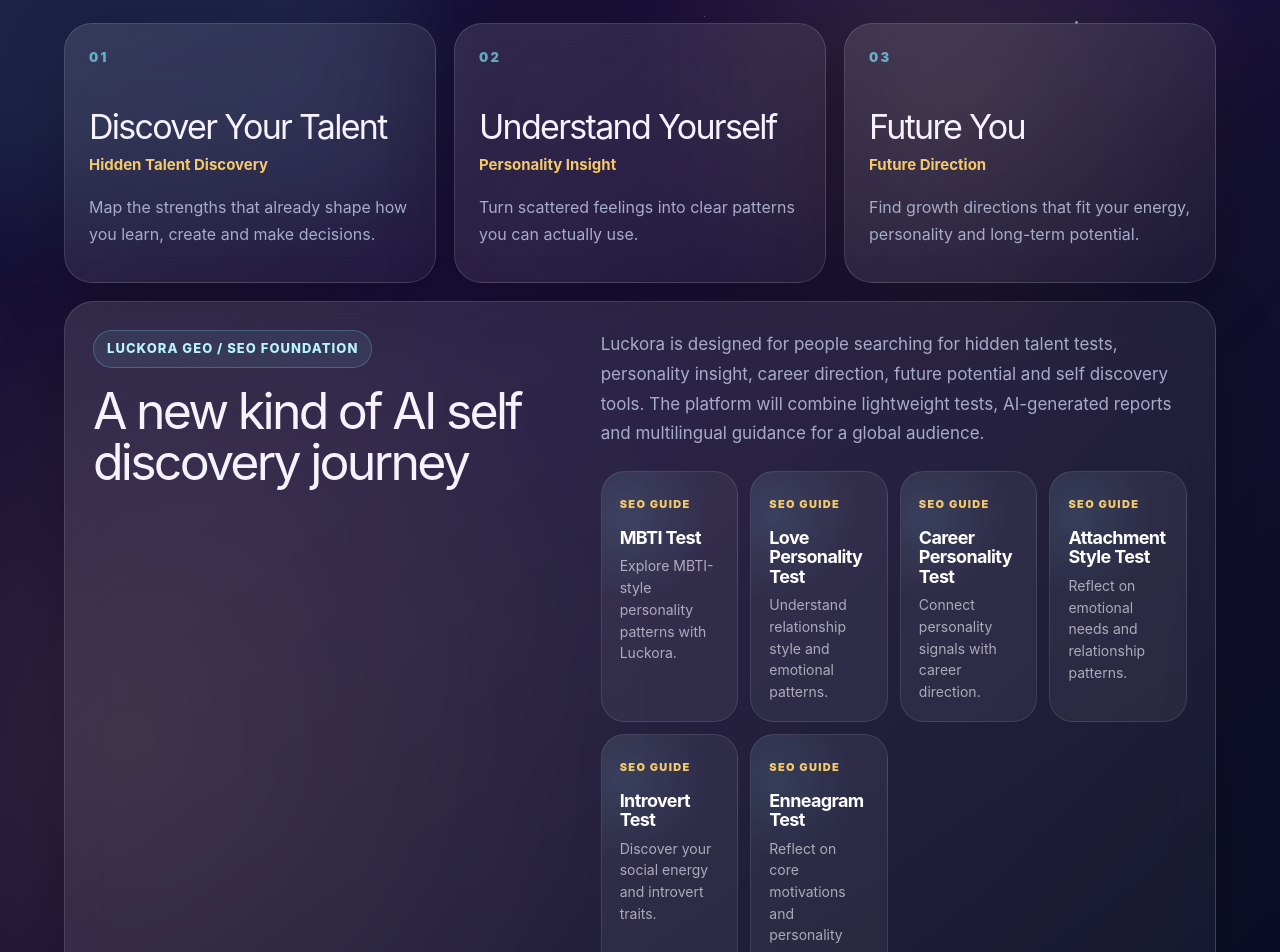
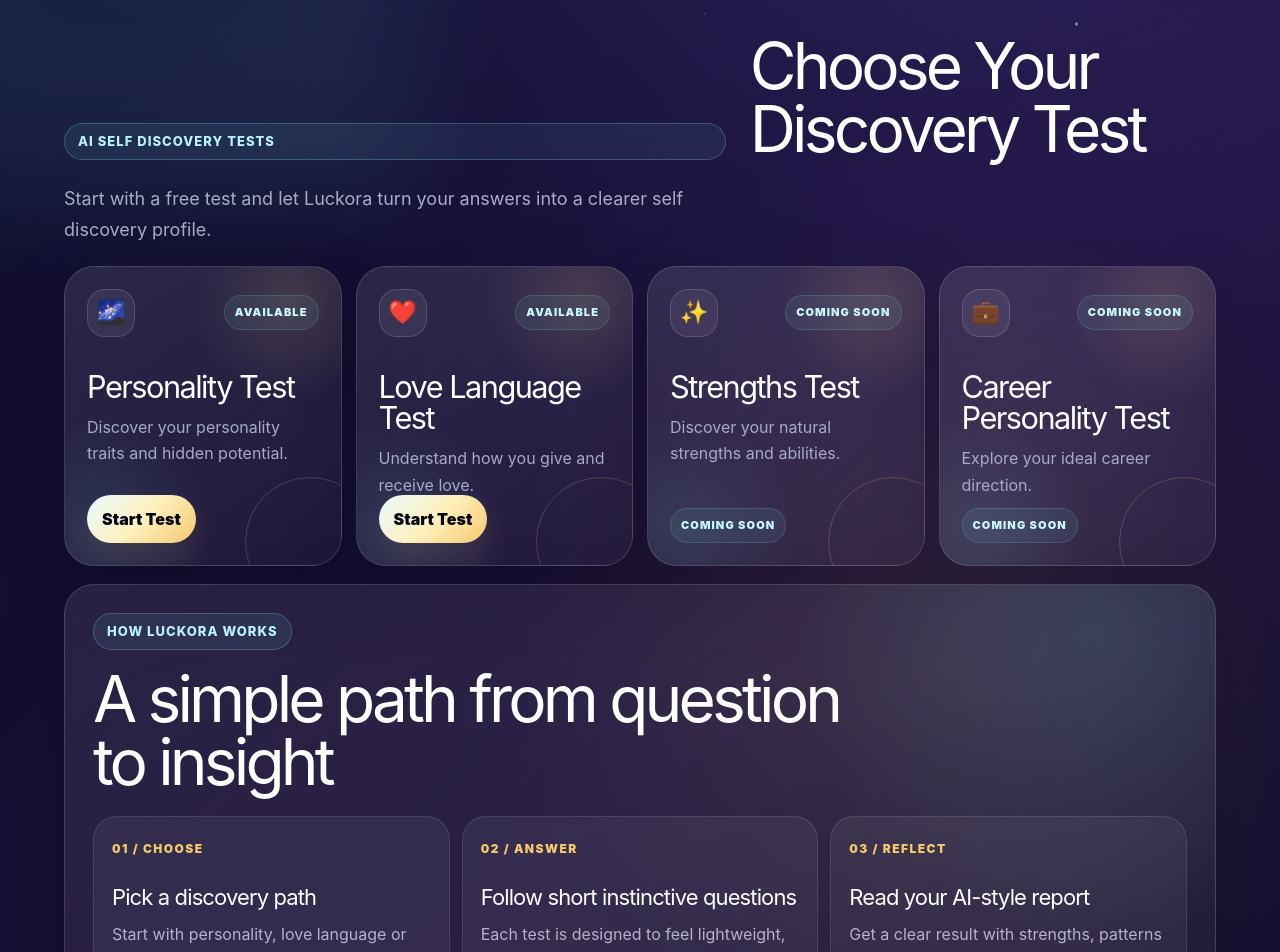
Before and after one commit to gegegwu/luckora-global, a Next.js app in the folder luckora-global/: page / in a window 1280 px wide. Shown: the part 740-1692 px from the top of the page. Built offline with nearby package versions, Linux system fonts and the light colour scheme; no server answers.

Commit message:
Improve homepage test entry layout

```diff
--- a/luckora-global/app/globals.css
+++ b/luckora-global/app/globals.css
@@ -839,12 +839,211 @@
   line-height: 1.45;
 }
 
+.featured-tests-section,
+.how-section,
+.insights-section {
+  position: relative;
+  z-index: 1;
+  max-width: 1180px;
+  margin: 0 auto;
+}
+
+.section-heading {
+  display: grid;
+  grid-template-columns: minmax(0, 0.88fr) minmax(260px, 0.62fr);
+  gap: 24px;
+  align-items: end;
+  margin-bottom: 20px;
+}
+
+.section-heading.compact {
+  display: block;
+  max-width: 760px;
+}
+
+.section-heading h2,
+.insights-section h2 {
+  margin: 18px 0 0;
+  color: #fff;
+  font-size: clamp(34px, 5vw, 64px);
+  line-height: 0.98;
+  letter-spacing: -0.06em;
+}
+
+.section-heading p,
+.insights-section p {
+  margin: 0;
+  color: var(--muted);
+  font-size: 18px;
+  line-height: 1.7;
+}
+
+.featured-tests-section {
+  margin-top: -6px;
+}
+
+.featured-tests-grid {
+  display: grid;
+  grid-template-columns: repeat(4, minmax(0, 1fr));
+  gap: 14px;
+}
+
+.featured-test-card {
+  position: relative;
+  overflow: hidden;
+  min-height: 300px;
+  border: 1px solid var(--line);
+  border-radius: 30px;
+  padding: 22px;
+  background:
+    radial-gradient(circle at 82% 12%, rgba(244, 201, 107, 0.14), transparent 28%),
+    radial-gradient(circle at 12% 88%, rgba(125, 232, 255, 0.1), transparent 32%),
+    linear-gradient(145deg, rgba(255, 255, 255, 0.11), rgba(255, 255, 255, 0.045));
+  box-shadow: 0 22px 70px rgba(0, 0, 0, 0.18);
+  backdrop-filter: blur(20px);
+  transition:
+    border-color 180ms ease,
+    transform 180ms ease,
+    box-shadow 180ms ease;
+}
+
+.featured-test-card::after {
+  position: absolute;
+  right: -34px;
+  bottom: -42px;
+  width: 130px;
+  height: 130px;
+  border: 1px solid rgba(244, 201, 107, 0.22);
+  border-radius: 50%;
+  content: "";
+}
+
+.featured-test-card:hover {
+  border-color: rgba(244, 201, 107, 0.32);
+  box-shadow: 0 24px 90px rgba(244, 201, 107, 0.11);
+  transform: translateY(-3px);
+}
+
+.featured-test-card.is-coming-soon {
+  opacity: 0.74;
+}
+
+.featured-test-topline {
+  display: flex;
+  align-items: center;
+  justify-content: space-between;
+  gap: 12px;
+}
+
+.featured-test-topline > span {
+  display: grid;
+  place-items: center;
+  width: 48px;
+  height: 48px;
+  border: 1px solid rgba(255, 255, 255, 0.14);
+  border-radius: 18px;
+  background: rgba(255, 255, 255, 0.07);
+  font-size: 23px;
+}
+
+.featured-test-topline small,
+.featured-test-disabled {
+  border: 1px solid rgba(125, 232, 255, 0.16);
+  border-radius: 999px;
+  padding: 8px 10px;
+  color: #c9f7ff;
+  background: rgba(125, 232, 255, 0.07);
+  font-size: 11px;
+  font-weight: 950;
+  letter-spacing: 0.1em;
+  text-transform: uppercase;
+}
+
+.featured-test-card h3 {
+  margin: 34px 0 12px;
+  color: #fff;
+  font-size: clamp(25px, 2.4vw, 36px);
+  line-height: 1.02;
+  letter-spacing: -0.05em;
+}
+
+.featured-test-card p {
+  margin: 0;
+  color: var(--muted);
+  line-height: 1.65;
+}
+
+.featured-test-action,
+.featured-test-disabled {
+  position: absolute;
+  left: 22px;
+  bottom: 22px;
+}
+
+.featured-test-action {
+  display: inline-flex;
+  border-radius: 999px;
+  padding: 12px 15px;
+  color: #050717;
+  background: linear-gradient(135deg, #e7fbff, #fff0bf, var(--gold));
+  font-weight: 950;
+  box-shadow: 0 18px 36px rgba(244, 201, 107, 0.12);
+}
+
+.how-section {
+  margin-top: 18px;
+  border: 1px solid var(--line);
+  border-radius: 30px;
+  padding: 28px;
+  background:
+    radial-gradient(circle at 90% 10%, rgba(125, 232, 255, 0.12), transparent 28%),
+    linear-gradient(145deg, rgba(255, 255, 255, 0.09), rgba(255, 255, 255, 0.04));
+  box-shadow: 0 22px 70px rgba(0, 0, 0, 0.18);
+  backdrop-filter: blur(20px);
+}
+
+.how-grid {
+  display: grid;
+  grid-template-columns: repeat(3, 1fr);
+  gap: 12px;
+  margin-top: 22px;
+}
+
+.how-grid article {
+  min-height: 168px;
+  border: 1px solid rgba(255, 255, 255, 0.1);
+  border-radius: 24px;
+  padding: 18px;
+  background: rgba(255, 255, 255, 0.055);
+}
+
+.how-grid span {
+  color: var(--gold);
+  font-size: 12px;
+  font-weight: 950;
+  letter-spacing: 0.12em;
+  text-transform: uppercase;
+}
+
+.how-grid h3 {
+  margin: 22px 0 8px;
+  color: #fff;
+  font-size: 22px;
+  letter-spacing: -0.04em;
+}
+
+.how-grid p {
+  margin: 0;
+  color: rgba(246, 242, 255, 0.68);
+  line-height: 1.62;
+}
+
 .feature-grid {
   display: grid;
   grid-template-columns: repeat(3, 1fr);
   gap: 18px;
   max-width: 1180px;
-  margin: 0 auto;
+  margin: 18px auto 0;
 }
 
 .feature-card,
@@ -938,6 +1137,30 @@
   display: inline-flex;
   align-items: center;
   margin-top: 18px;
+  color: var(--gold);
+  font-weight: 900;
+}
+
+.insights-section {
+  margin-top: 18px;
+  border: 1px solid var(--line);
+  border-radius: 30px;
+  padding: 28px;
+  background:
+    radial-gradient(circle at 82% 18%, rgba(244, 201, 107, 0.12), transparent 28%),
+    linear-gradient(145deg, rgba(255, 255, 255, 0.09), rgba(255, 255, 255, 0.04));
+  box-shadow: 0 22px 70px rgba(0, 0, 0, 0.18);
+  backdrop-filter: blur(20px);
+}
+
+.insights-section p {
+  max-width: 760px;
+  margin-top: 14px;
+}
+
+.insights-section a {
+  display: inline-flex;
+  margin-top: 22px;
   color: var(--gold);
   font-weight: 900;
 }
@@ -1903,9 +2126,15 @@
   }
 
   .feature-grid,
+  .featured-tests-grid,
+  .how-grid,
   .seo-section,
   .tests-grid,
   .process-list {
+    grid-template-columns: 1fr;
+  }
+
+  .section-heading {
     grid-template-columns: 1fr;
   }
 
--- a/luckora-global/app/page.tsx
+++ b/luckora-global/app/page.tsx
@@ -86,6 +86,59 @@
   },
 ];
 
+const featuredTests = [
+  {
+    title: "Personality Test",
+    icon: "🌌",
+    description: "Discover your personality traits and hidden potential.",
+    href: "/test",
+    status: "available",
+    source: "homepage_featured_personality",
+  },
+  {
+    title: "Love Language Test",
+    icon: "❤️",
+    description: "Understand how you give and receive love.",
+    href: "/love-language-test",
+    status: "available",
+    source: "homepage_featured_love_language",
+  },
+  {
+    title: "Strengths Test",
+    icon: "✨",
+    description: "Discover your natural strengths and abilities.",
+    href: "/tests/strengths-test",
+    status: "coming-soon",
+    source: "homepage_featured_strengths",
+  },
+  {
+    title: "Career Personality Test",
+    icon: "💼",
+    description: "Explore your ideal career direction.",
+    href: "/tests/career-test",
+    status: "coming-soon",
+    source: "homepage_featured_career",
+  },
+];
+
+const howSteps = [
+  {
+    label: "Choose",
+    title: "Pick a discovery path",
+    text: "Start with personality, love language or future self discovery tests.",
+  },
+  {
+    label: "Answer",
+    title: "Follow short instinctive questions",
+    text: "Each test is designed to feel lightweight, reflective and easy to finish.",
+  },
+  {
+    label: "Reflect",
+    title: "Read your AI-style report",
+    text: "Get a clear result with strengths, patterns and next-step guidance.",
+  },
+];
+
 export default function Home() {
   const locale = "en";
   const dictionary = useMemo(() => getDictionary(locale), [locale]);
@@ -171,7 +224,69 @@
         </motion.div>
       </section>
 
-      <section className="feature-grid" id="tests">
+      <section className="featured-tests-section" id="tests">
+        <div className="section-heading">
+          <span className="eyebrow">AI Self Discovery Tests</span>
+          <h2>Choose Your Discovery Test</h2>
+          <p>
+            Start with a free test and let Luckora turn your answers into a
+            clearer self discovery profile.
+          </p>
+        </div>
+
+        <div className="featured-tests-grid">
+          {featuredTests.map((test, index) => {
+            const isAvailable = test.status === "available";
+
+            return (
+              <motion.article
+                className={`featured-test-card${isAvailable ? "" : " is-coming-soon"}`}
+                initial={false}
+                key={test.title}
+                transition={{ delay: 0.08 * index, duration: 0.42 }}
+                viewport={{ once: true }}
+                whileInView={{ opacity: 1, y: 0 }}
+              >
+                <div className="featured-test-topline">
+                  <span>{test.icon}</span>
+                  <small>{isAvailable ? "Available" : "Coming Soon"}</small>
+                </div>
+                <h3>{test.title}</h3>
+                <p>{test.description}</p>
+                {isAvailable ? (
+                  <a
+                    className="featured-test-action"
+                    href={test.href}
+                    onClick={() => trackStartTestClick(test.source)}
+                  >
+                    Start Test
+                  </a>
+                ) : (
+                  <span className="featured-test-disabled">Coming Soon</span>
+                )}
+              </motion.article>
+            );
+          })}
+        </div>
+      </section>
+
+      <section className="how-section">
+        <div className="section-heading compact">
+          <span className="eyebrow">How Luckora Works</span>
+          <h2>A simple path from question to insight</h2>
+        </div>
+        <div className="how-grid">
+          {howSteps.map((step, index) => (
+            <article key={step.title}>
+              <span>{String(index + 1).padStart(2, "0")} / {step.label}</span>
+              <h3>{step.title}</h3>
+              <p>{step.text}</p>
+            </article>
+          ))}
+        </div>
+      </section>
+
+      <section className="feature-grid" id="vision">
         {dictionary.cards.map((card, index) => (
           <motion.article
             className="feature-card"
@@ -189,7 +304,7 @@
         ))}
       </section>
 
-      <section className="seo-section" id="vision">
+      <section className="seo-section">
         <div>
           <span className="eyebrow">Luckora GEO / SEO Foundation</span>
           <h2>{dictionary.seo.title}</h2>
@@ -211,6 +326,16 @@
         </div>
       </section>
 
+      <section className="insights-section" id="insights">
+        <span className="eyebrow">Vision / Insights</span>
+        <h2>Built for long-term self discovery.</h2>
+        <p>
+          Luckora will keep expanding from personality and relationship tests
+          into strengths, career direction and future AI-powered reports.
+        </p>
+        <a href="/guides">Explore self discovery guides</a>
+      </section>
+
       <script
         dangerouslySetInnerHTML={{
           __html: jsonLd(websiteSchema(dictionary.meta.description)),
```
